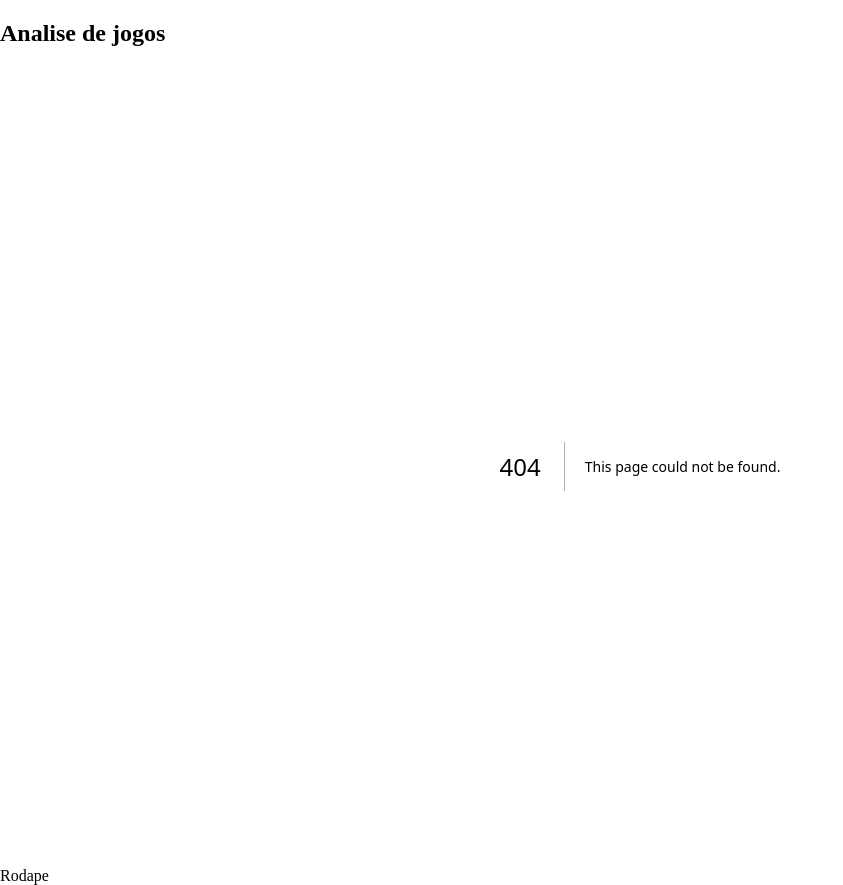
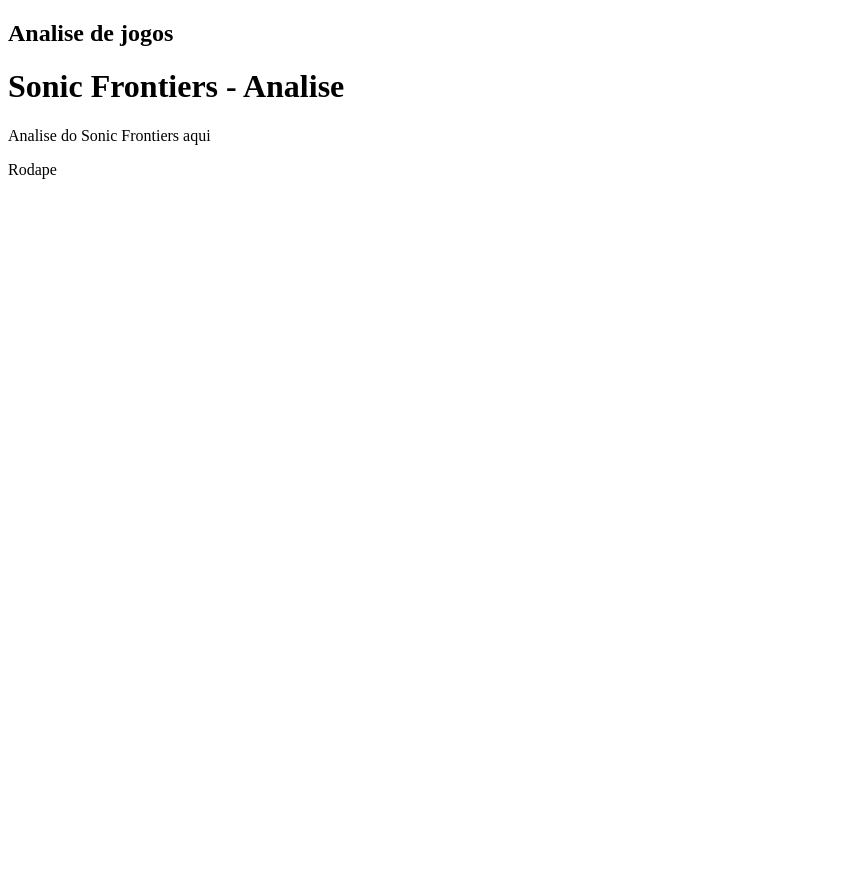
Before and after one commit to Gui089/game-reviews, a Next.js app: page /reviews/sonic-frontiers in a window 1280 px wide. Before the commit this address had no page. Shown: the whole page, without its empty margins (0-843 px from the left). After the commit the page ends 800 px from the top, so only its background shows below. Built offline with nearby package versions, Linux system fonts and the light colour scheme.

Commit message:
Add sonic-frontiers review page

```diff
--- /dev/null
+++ b/src/app/reviews/sonic-frontiers/page.tsx
@@ -0,0 +1,12 @@
+
+
+const SonicReviewPage = () => {
+    return (
+        <>
+            <h1>Sonic Frontiers - Analise</h1>
+            <p>Analise do Sonic Frontiers aqui</p>
+        </>
+    )
+}
+
+export default SonicReviewPage;
```
